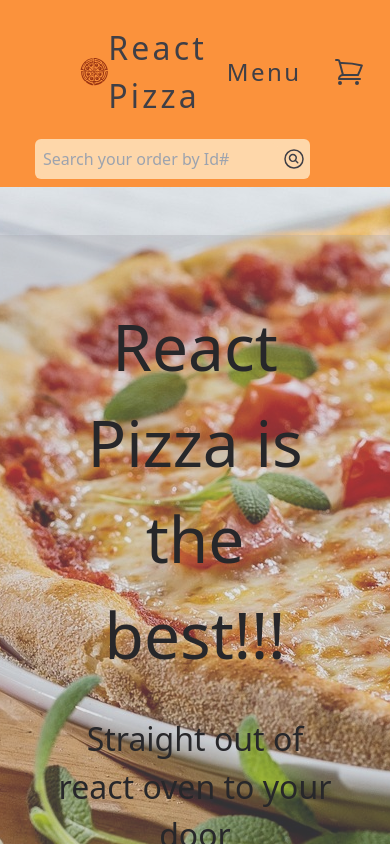
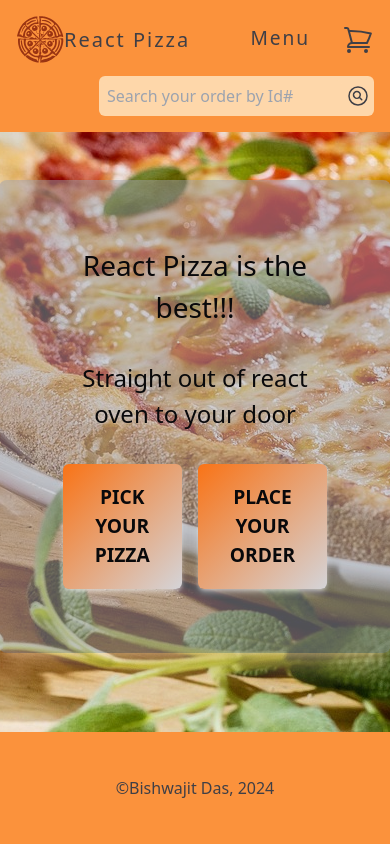
Before and after one commit to Bishwajitkuat/react_pizzas, a React (Vite) app: page / in a window 390 px wide. Shown: the top 844 px of the page. Built offline with nearby package versions, Linux system fonts and the light colour scheme.

Commit message:
mobile reponsive styling added.

```diff
--- a/src/components/Header.tsx
+++ b/src/components/Header.tsx
@@ -5,15 +5,15 @@ import CartIcon from "./ui/icons/CartIcon";
 
 export default function Header() {
   return (
-    <header className="sticky top-0 bg-orange-400 px-[5rem] pb-2 pt-6">
+    <header className="sticky top-0 bg-orange-400 p-4 md:px-[5rem] md:pb-2 md:pt-6">
       <nav className="flex flex-nowrap items-center justify-between ">
         <Link className="flex flex-nowrap items-center" to="/">
           <React_pizza_logo />{" "}
-          <span className="text-[2rem] font-light tracking-widest">
+          <span className="text-xl font-light tracking-widest md:text-[2rem]">
             React Pizza
           </span>
         </Link>
-        <ul className="flex flex-nowrap  gap-8 text-[1.5rem] font-light tracking-widest">
+        <ul className="flex flex-nowrap  gap-8 text-[1.2rem] font-light tracking-widest md:text-[1.5rem]">
           <li>
             <Link to="/menu">Menu</Link>
           </li>
@@ -27,7 +27,7 @@ export default function Header() {
           </li> */}
         </ul>
       </nav>
-      <div className="mt-[1.2rem] flex justify-end">
+      <div className="mt-3 flex justify-end md:mt-[1.2rem]">
         <SearchOrder />
       </div>
     </header>
--- a/src/components/Home.tsx
+++ b/src/components/Home.tsx
@@ -3,9 +3,11 @@ import LinkButton from "./ui/LinkButton";
 export default function Home() {
   return (
     <div className="flex h-full w-full flex-col items-center  bg-[url(src/assets/pizza.jpg)] bg-center bg-no-repeat pt-[3rem] text-center ">
-      <div className=" grid gap-[2rem] rounded-lg bg-zinc-400/30 p-[4rem] text-zinc-800 shadow-xl shadow-orange-200/40 ">
-        <h1 className=" text-[4rem]  ">React Pizza is the best!!!</h1>
-        <h2 className=" text-[2rem]">
+      <div className=" grid gap-[2rem] rounded-lg bg-zinc-400/50 p-[4rem] text-zinc-950 shadow-xl shadow-orange-200/40 md:bg-zinc-400/30 md:text-zinc-800 ">
+        <h1 className=" text-[1.75rem] md:text-[4rem]  ">
+          React Pizza is the best!!!
+        </h1>
+        <h2 className=" text-[1.5rem] md:text-[2rem]">
           Straight out of react oven to your door
         </h2>
         <div className="flex justify-center gap-4">
--- a/src/components/ui/LinkButton.tsx
+++ b/src/components/ui/LinkButton.tsx
@@ -3,7 +3,7 @@ import { Link } from "react-router-dom";
 function LinkButton({ route, btnText }: { route: string; btnText: string }) {
   return (
     <Link
-      className="rounded-xl bg-gradient-to-br from-orange-500 to-zinc-300 px-[2rem] py-[1.2rem] text-[1.3rem] font-bold uppercase tracking-widest shadow-md shadow-zinc-100/50 hover:text-orange-800 hover:shadow-xl hover:shadow-orange-600/50"
+      className=" rounded-md bg-gradient-to-br from-orange-500 to-zinc-300 px-[2rem] py-[1.2rem] text-[1.2rem] font-semibold uppercase shadow-md shadow-zinc-100/50 hover:text-orange-800 hover:shadow-xl hover:shadow-orange-600/50 md:text-[1.3rem] md:font-bold md:tracking-widest"
       to={route}
     >
       {btnText}
```
